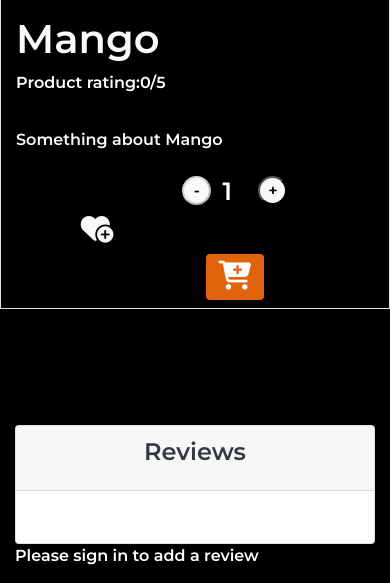
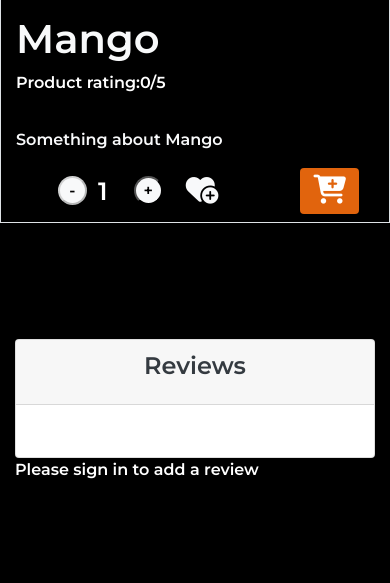
Before and after one commit to Marcroth0/canned-water, a Django app: page /products/1 in a window 390 px wide. Shown: the part 750-1333 px from the top of the page. Run offline with Django 3.2, Linux system fonts and the light colour scheme; data comes from the database, SQL or seed files in the repository; data that the repository does not hold is empty; some libraries are stand-ins or nearby versions; some web fonts are replaced.

Commit message:
add styling to make site more responsive

```diff
--- a/bag/static/bag/css/bag.css
+++ b/bag/static/bag/css/bag.css
@@ -10,7 +10,6 @@
   background-size: cover;
 }
 
-h2,
 h3,
 h4,
 p,
--- a/home/templates/home/index.html
+++ b/home/templates/home/index.html
@@ -56,12 +56,12 @@
         <div class="col-sm recycle align-items-center text-center justify-content-center border shadow m-1 p-2">
             <i class="fa-solid fa-recycle mt-2"></i>
             <h1>Recycle</h1>
-            <p class="m-1 p-2">With your order we send a box(of non-lethal cardboard) which you can use to send it back to us.</p>
+            <p class="m-1 p-2">With your order we send a box(of non-lethal cardboard) which you use to send the cans back to us.</p>
         </div>
         <div class="col-sm align-items-center text-center justify-content-center border shadow m-1 p-2">
             <i class="fa-solid fa-earth-americas mt-2"></i>
             <h1>Save the Planet</h1>
-            <p class="m-1 p-2">Considering how easy it is to recycle our cans, we can easily turn them into more drinks and thus, THUS, saving this tiny little fucking planet of ours.</p>
+            <p class="m-1 p-2">Considering how easy it is to recycle our cans, we can easily turn them into more drinks and thus, THUS, saving this tiny little planet of ours.</p>
         </div>
     </div>
 </div>
@@ -120,7 +120,7 @@
   </div>
 </div>
 <div class="container-fluid background-featured background-blur align-items-center pb-3">
-  <div class="d-flex justify-content-center align-items-center mt-3 pt-3">
+  <div class="d-flex justify-content-center align-items-center text-center mt-3 pt-3">
     <div class="row">
         <div class="col-sm just-fucking-water">
           <h3 class="display-4">THE</h3>
--- a/products/templates/products/product_detail.html
+++ b/products/templates/products/product_detail.html
@@ -55,17 +55,19 @@
     </div>
   </div>
   <div>
-    <div class="row justify-content-end">
+    <div class="row justify-content-end mb-2">
       <form class="form" action="{% url 'add_to_bag' product.id %}" method="POST">
         {% csrf_token %}
-        <div class="input-group mr-auto d-flex align-items-center">
-          <div class="col-sm d-flex quantity justify-content-center text-center m-2">
+        <div class="input-group col-md-2 d-flex flex-nowrap align-items-center">
+          <div class="d-flex quantity justify-content-center text-center m-2">
                 <button class="minus bg-light decrement-qty" data-item_id="{{ product.id }}" id="decrement-qty_{{ product.id }}">-</button>
                 <input class="count qty_input" type="number" name="quantity" value="1" min="1" max="99" data-item_id="{{ product.id }}" id="id_qty_{{ product.id }}">
                 <button class="increment-qty plus bg-light" data-item_id="{{ product.id }}" id="increment-qty_{{ product.id }}">+</button>
           </div>
-          <a class="action-heart AddToWishlist" title="Wishlist" href="{% url 'add_to_wish_list' product.id %}" data-abc="true" aria-label="add to wishlist"><i class="fa-solid fa-heart-circle-plus text-light"></i> </a>
-          <div class="col-sm d-flex justify-content-center text-center m-2">
+          <div class="col-md-2 mr-3">
+              <a class="action-heart AddToWishlist" title="Wishlist" href="{% url 'add_to_wish_list' product.id %}" data-abc="true" aria-label="add to wishlist"><i class="fa-solid fa-heart-circle-plus text-light"></i> </a>
+          </div>
+          <div class="col-md-2 justify-content-center text-center ml-3">
           <button type="submit" value="Add to Bag" class="btn" aria-label="add to bag"><i class="fa-solid fa-cart-plus"></i></button>
           </div>
         </div>
--- a/templates/base.html
+++ b/templates/base.html
@@ -49,10 +49,9 @@
                 <button class="btn btn-link d-block d-md-none" id="sidebarCollapse" type="button" aria-label="Toggle navigation">
                     <span class="navbar-toggler-icon"></span>
                 </button>
-                <a class="navbar-brand" href="{% url 'home' %}"><strong>Dropp<span class="dot">.</span></strong></a>
+                <a class="navbar-brand ml-auto" href="{% url 'home' %}"><strong>Dropp<span class="dot">.</span></strong></a>
                 <ul class="navbar-nav ml-auto d-block d-md-none">
                     <li class="nav-item">
-                        <a class="btn btn-link" href="{% url 'view_bag' %}"><i class="fa-solid fa-cart-shopping" aria-label="view bag"></i><span class="badge badge-danger">3</span></a>
                         <div class="text-center">
                             <p class="my-0">
                                 {% if grand_total %}
@@ -62,6 +61,9 @@
                                 {% endif %}
                             </p>
                         </div>
+                    </li>
+                    <li class="nav-item">
+                        <a class="btn btn-link" href="{% url 'view_bag' %}"><i class="fa-solid fa-cart-shopping" aria-label="view bag"></i><span class="badge badge-danger">3</span></a>
                     </li>
                 </ul>
                 <div class="collapse navbar-collapse" id="navbarSupportedContent">
```
Also changed, not shown: README.md, readme-files/readme/database-schema-readme.png (added), schema.sql (deleted).
